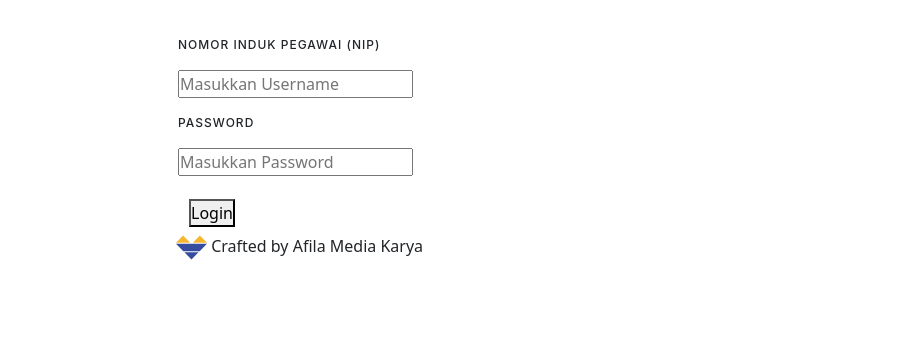
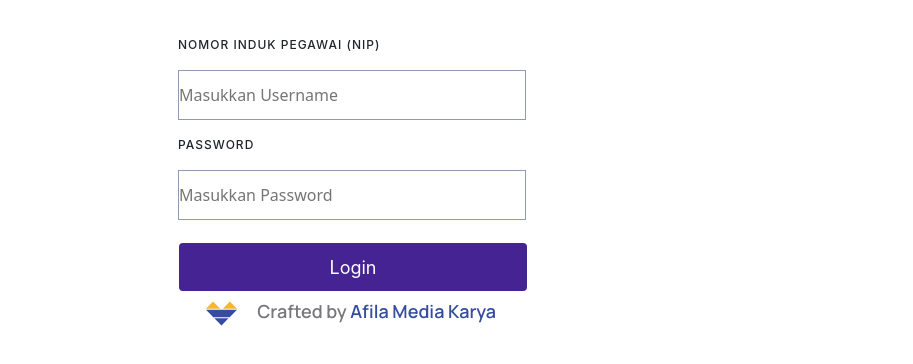
Before and after one commit to RianManjo/login_sik, a plain HTML site: page index.html in a window 1280 px wide. Shown: the part 332-696 px from the top of the page, without its empty margins (18-931 px from the left). Drawn offline with nearby package versions, Linux system fonts and the light colour scheme.

Commit message:
add style button

```diff
--- a/index.html
+++ b/index.html
@@ -5,6 +5,9 @@
     <meta name="viewport" content="width=device-width, initial-scale=1.0">
     <link rel="stylesheet" href="style.css"/>
     <link href="https://cdn.jsdelivr.net/npm/bootstrap@5.3.3/dist/css/bootstrap.min.css" rel="stylesheet" integrity="sha384-QWTKZyjpPEjISv5WaRU9OFeRpok6YctnYmDr5pNlyT2bRjXh0JMhjY6hW+ALEwIH" crossorigin="anonymous">
+    <link rel="preconnect" href="https://fonts.googleapis.com">
+    <link rel="preconnect" href="https://fonts.gstatic.com" crossorigin>
+    <link href="https://fonts.googleapis.com/css2?family=Manrope:wght@200..800&display=swap" rel="stylesheet">
     <title>Sistem Informasi Kesehatan (SIK)</title>
 </head>
 <body>
@@ -39,7 +42,7 @@
                         </div>
                         <div class="support">
                             <img src="assets/images/logo-afila.svg" alt="">
-                            <span>Crafted by Afila Media Karya</span>
+                            <span>Crafted by <span>Afila Media Karya</span></span>
                         </div>
                     </div>
                 </div>
--- a/style.css
+++ b/style.css
@@ -43,7 +43,59 @@
     letter-spacing: 1px;
 }
 
-
 .wrap {
     margin-top: 98px;
 }
+
+.form ul li input {
+    width: 348px;
+    height: 50px;
+    /* border: none ; */
+}
+
+.btn {
+    margin-left: -10px;
+}
+
+.btn-login {
+    width: 348px;
+    height: 48px;
+    background-color: #452393;
+    color: #FFF;
+    border: none;
+    border-radius: 4px;
+    font-size: 18px;
+    font-family: Inter, sans-serif;
+}
+
+.support {
+    margin-left: 30px;
+}
+
+.support img {
+    margin-right: 16px;
+}
+
+.support span {
+    color: #78777B;
+    font-size: 18px;
+    font-family: Manrope, sans-serif;
+    font-weight: 600;
+}
+
+.support span span {
+    color: #354C9F;
+}
+
+.form input[type="username"],
+.form input[type="password"] {
+    border: 1px solid #8F9BB3;
+    transition: border-color 0.3s ease;
+}
+
+.form input[type="username"]:focus,
+.form input[type="password"]:focus {
+    border-color: #8F9BB3 !important;
+    font-family: Inter, sans-serif;
+    font-weight: 400;
+}
```
Also changed, not shown: assets/images/eye-off.svg (added), assets/images/eye.svg (added).
